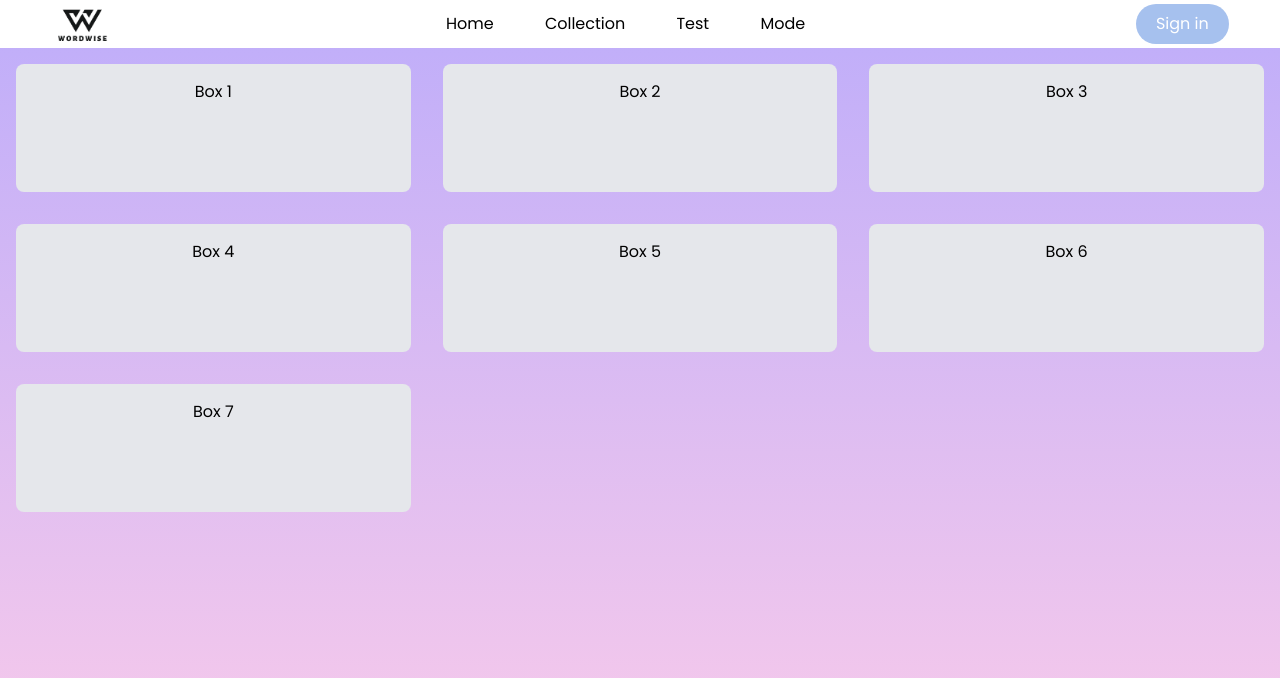
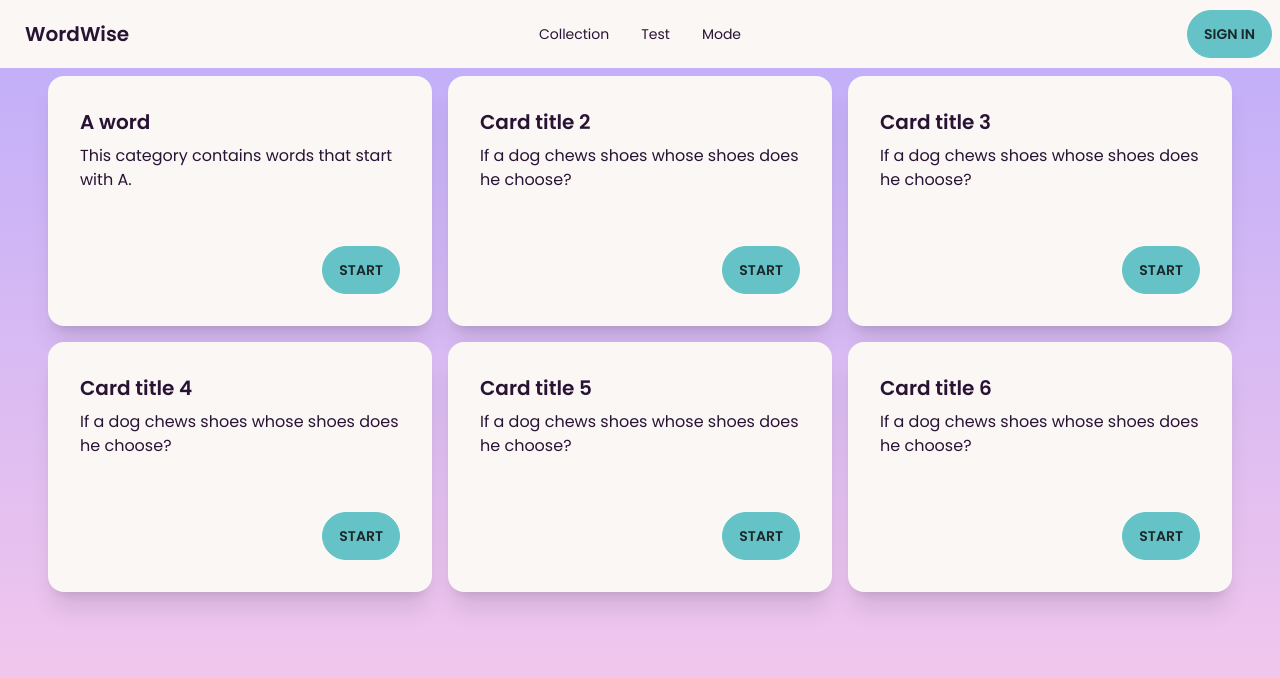
Before and after one commit to WordWiseProject/WordWise, a Django app: page / in a window 1280 px wide. Shown: the top 678 px of the page. Run offline with Django 4.2, Linux system fonts and the light colour scheme; parts of the project's set-up code (start-up, migrations or seed data) failed here and were passed over; some libraries are stand-ins or nearby versions.

Commit message:
Refs #4: add flashcard.html

```diff
--- a/wordwise/templates/wordwise/component/navbar.html
+++ b/wordwise/templates/wordwise/component/navbar.html
@@ -1,5 +1,5 @@
 {% load static %}
-<!doctype html>
+<html data-theme="cupcake">
 <html>
 
 <head>
@@ -15,43 +15,31 @@
 </head>
 
 <body class="font-[Poppins] bg-gradient-to-t from-[#FACBEA] to-[#BEADFA] h-screen">
-    <header class="bg-white">
-        <nav class="flex justify-between items-center w-[92%]  mx-auto">
-            <div>
-                <img class="w-16 cursor-pointer" src="{% static '../../static/images/favicons/Wordwise.png' %}" alt="">
-            </div>
-            <div
-                class="nav-links duration-500 md:static absolute bg-white md:min-h-fit min-h-[60vh] left-0 top-[-100%] md:w-auto  w-full flex items-center px-5">
-                <ul class="flex md:flex-row flex-col md:items-center md:gap-[4vw] gap-8">
-                    <li>
-                        <a class="hover:text-gray-500" href="#">Home</a>
-                    </li>
-                    <li>
-                        <a class="hover:text-gray-500" href="#">Collection</a>
-                    </li>
-                    <li>
-                        <a class="hover:text-gray-500" href="#">Test</a>
-                    </li>
-                    <li>
-                        <a class="hover:text-gray-500" href="#">Mode</a>
-                    </li>
-                </ul>
-            </div>
-            <div class="flex items-center gap-6">
-                <button class="bg-[#a6c1ee] text-white px-5 py-2 rounded-full hover:bg-[#87acec]">Sign in</button>
-                <ion-icon onclick="onToggleMenu(this)" name="menu" class="text-3xl cursor-pointer md:hidden"></ion-icon>
-            </div>
-    </header>
-
-
-
-    <script>
-        const navLinks = document.querySelector('.nav-links')
-        function onToggleMenu(e){
-            e.name = e.name === 'menu' ? 'close' : 'menu'
-            navLinks.classList.toggle('top-[9%]')
-        }
-    </script>
+<div class="navbar bg-base-100">
+  <div class="navbar-start">
+    <div class="dropdown">
+      <label tabindex="0" class="btn btn-ghost lg:hidden">
+        <svg xmlns="http://www.w3.org/2000/svg" class="h-5 w-5" fill="none" viewBox="0 0 24 24" stroke="currentColor"><path stroke-linecap="round" stroke-linejoin="round" stroke-width="2" d="M4 6h16M4 12h8m-8 6h16" /></svg>
+      </label>
+      <ul tabindex="0" class="menu menu-sm dropdown-content mt-3 z-[1] p-2 shadow bg-base-100 rounded-box w-52">
+        <li><a>Collection</a></li>
+        <li><a>Test</a></li>
+        <li><a>Mode</a></li>
+      </ul>
+    </div>
+    <a href="{% url 'index' %}" class="btn btn-ghost normal-case text-xl">WordWise</a>
+  </div>
+  <div class="navbar-center hidden lg:flex">
+    <ul class="menu menu-horizontal px-1">
+      <li><a>Collection</a></li>
+      <li><a>Test</a></li>
+      <li><a>Mode</a></li>
+    </ul>
+  </div>
+  <div class="navbar-end">
+    <button class="btn btn-primary">Sign In</button>
+  </div>
+</div>
 </body>
 
 </html>
--- a/wordwise/templates/wordwise/index.html
+++ b/wordwise/templates/wordwise/index.html
@@ -1,35 +1,86 @@
-<!doctype html>
-<html>
+{% load static %}
+<!DOCTYPE html>
+<html data-theme="cupcake">
 <head>
     <meta charset="UTF-8">
     <meta name="viewport" content="width=device-width, initial-scale=1.0">
-    <link rel="stylesheet" href="https://cdn.jsdelivr.net/npm/tailwindcss@2.2.16/dist/tailwind.min.css">
+    <title>WordWise</title>
+    <link href="https://cdn.jsdelivr.net/npm/daisyui@3.9.3/dist/full.css" rel="stylesheet" type="text/css" />
+    <script src="https://cdn.tailwindcss.com"></script>
 </head>
 <body>
     {% include 'wordwise/component/navbar.html' %}
 
-    <div class="flex flex-wrap">
-        <a href="#" class="w-1/3 p-4">
-            <div class="bg-gray-200 h-32 p-4 text-center rounded-lg hover:bg-gray-300 hover:shadow-md">Box 1</div>
-        </a>
-        <a href="#" class="w-1/3 p-4">
-            <div class="bg-gray-200 h-32 p-4 text-center rounded-lg hover:bg-gray-300 hover:shadow-md">Box 2</div>
-        </a>
-        <a href="#" class="w-1/3 p-4">
-            <div class="bg-gray-200 h-32 p-4 text-center rounded-lg hover:bg-gray-300 hover:shadow-md">Box 3</div>
-        </a>
-        <a href="#" class="w-1/3 p-4">
-            <div class="bg-gray-200 h-32 p-4 text-center rounded-lg hover:bg-gray-300 hover:shadow-md">Box 4</div>
-        </a>
-        <a href="#" class="w-1/3 p-4">
-            <div class="bg-gray-200 h-32 p-4 text-center rounded-lg hover:bg-gray-300 hover:shadow-md">Box 5</div>
-        </a>
-        <a href="#" class="w-1/3 p-4">
-            <div class="bg-gray-200 h-32 p-4 text-center rounded-lg hover:bg-gray-300 hover:shadow-md">Box 6</div>
-        </a>
-        <a href="#" class="w-1/3 p-4">
-            <div class="bg-gray-200 h-32 p-4 text-center rounded-lg hover:bg-gray-300 hover:shadow-md">Box 7</div>
-        </a>
+    <div class="flex flex-wrap justify-center">
+        <!-- First Line -->
+        <div class="p-2">
+            <div class="card w-96 bg-base-100 shadow-xl" style="height: 250px;">
+                <div class="card-body">
+                    <h2 class="card-title">A word</h2>
+                    <p>This category contains words that start with A.</p>
+                    <div class="card-actions justify-end">
+                        <a href="{% url 'flashcard' %}" class="btn btn-primary">Start</a>
+                    </div>
+                </div>
+            </div>
+        </div>
+        <div class="p-2">
+            <div class="card w-96 bg-base-100 shadow-xl" style="height: 250px;">
+                <div class="card-body">
+                    <h2 class="card-title">Card title 2</h2>
+                    <p>If a dog chews shoes whose shoes does he choose?</p>
+                    <div class="card-actions justify-end">
+                        <button class="btn btn-primary">Start</button>
+                    </div>
+                </div>
+            </div>
+        </div>
+        <div class="p-2">
+            <div class="card w-96 bg-base-100 shadow-xl" style="height: 250px;">
+                <div class="card-body">
+                    <h2 class="card-title">Card title 3</h2>
+                    <p>If a dog chews shoes whose shoes does he choose?</p>
+                    <div class="card-actions justify-end">
+                        <button class="btn btn-primary">Start</button>
+                    </div>
+                </div>
+            </div>
+        </div>
+
+        <!-- Second Line -->
+        <div class="p-2">
+            <div class="card w-96 bg-base-100 shadow-xl" style="height: 250px;">
+                <div class="card-body">
+                    <h2 class="card-title">Card title 4</h2>
+                    <p>If a dog chews shoes whose shoes does he choose?</p>
+                    <div class="card-actions justify-end">
+                        <button class="btn btn-primary">Start</button>
+                    </div>
+                </div>
+            </div>
+        </div>
+        <div class="p-2">
+            <div class="card w-96 bg-base-100 shadow-xl" style="height: 250px;">
+                <div class="card-body">
+                    <h2 class="card-title">Card title 5</h2>
+                    <p>If a dog chews shoes whose shoes does he choose?</p>
+                    <div class="card-actions justify-end">
+                        <button class="btn btn-primary">Start</button>
+                    </div>
+                </div>
+            </div>
+        </div>
+        <div class="p-2">
+            <div class="card w-96 bg-base-100 shadow-xl" style="height: 250px;">
+                <div class="card-body">
+                    <h2 class="card-title">Card title 6</h2>
+                    <p>If a dog chews shoes whose shoes does he choose?</p>
+                    <div class="card-actions justify-end">
+                        <button class="btn btn-primary">Start</button>
+                    </div>
+                </div>
+            </div>
+        </div>
     </div>
 </body>
 </html>
--- a/wordwise/urls.py
+++ b/wordwise/urls.py
@@ -5,4 +5,5 @@ from . import views
 
 urlpatterns = [
     path('', views.home, name='index'),
+    path('flashcard.html', views.flashcard_view, name='flashcard'),
 ]
--- a/wordwise/views.py
+++ b/wordwise/views.py
@@ -4,3 +4,7 @@ from django.shortcuts import render
 
 def home(request):
     return render(request, 'wordwise/index.html')
+
+
+def flashcard_view(request):
+    return render(request, 'wordwise/flashcard.html')
```
Also changed, not shown: wordwise/templates/wordwise/flashcard.html (added, +29 -0 lines).
